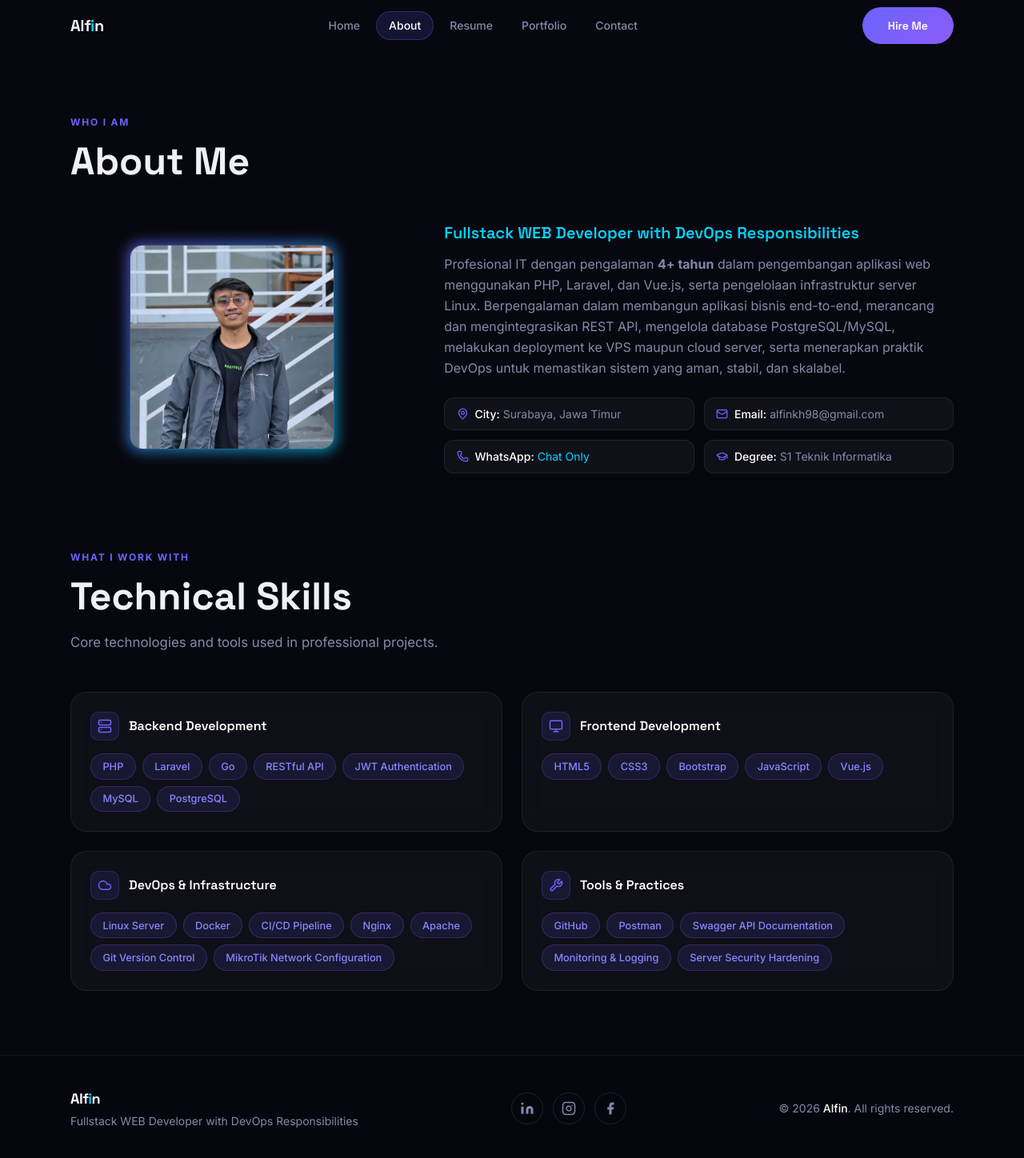
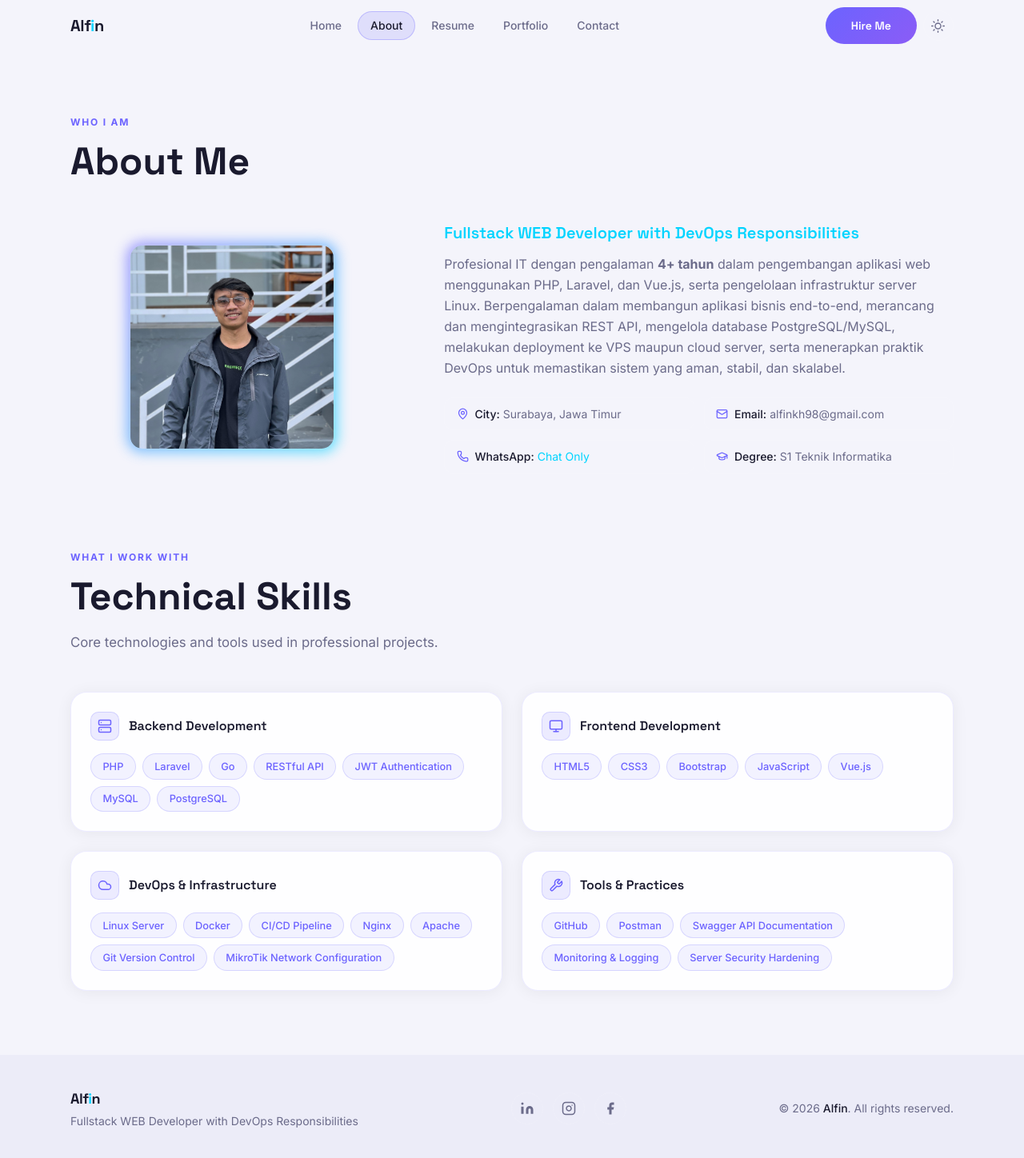
Before and after one commit to alfin-dev/alfin-dev.github.io, a Vue app: page /about in a window 1280 px wide. Shown: the top 1448 px of the page at 80% size. Built offline with nearby package versions, Linux system fonts and the light colour scheme; the HTML template or start-up script is replaced by a standard one.

Commit message:
feat: implements switch theme dark-light mode

```diff
--- a/src/components/AppFooter.vue
+++ b/src/components/AppFooter.vue
@@ -4,7 +4,7 @@
       <div class="flex flex-col md:flex-row items-center justify-between gap-6">
         <!-- Logo + tagline -->
         <div class="text-center md:text-left">
-          <RouterLink to="/" class="font-display font-bold text-lg text-white tracking-tight">
+          <RouterLink to="/" class="font-display font-bold text-lg tracking-tight" style="color: var(--color-text)">
             Alf<span class="text-[var(--color-cyan)]">i</span>n
           </RouterLink>
           <p class="text-[var(--color-muted)] text-sm mt-1">Fullstack WEB Developer with DevOps Responsibilities</p>
@@ -20,7 +20,7 @@
 
         <!-- Copyright -->
         <p class="text-[var(--color-muted)] text-sm text-center md:text-right">
-          © {{ currentYear }} <span class="text-white font-medium">Alfin</span>. All rights reserved.
+          © {{ currentYear }} <span style="color: var(--color-text)" class="font-medium">Alfin</span>. All rights reserved.
         </p>
       </div>
     </div>
@@ -55,6 +55,11 @@ const socials = [
   backdrop-filter: blur(10px);
 }
 
+:global(html.light) .footer-bg {
+  background: rgba(235, 235, 248, 0.9);
+  backdrop-filter: blur(10px);
+}
+
 .social-btn {
   width: 40px;
   height: 40px;
@@ -68,6 +73,10 @@ const socials = [
   transition: all 0.25s ease;
 }
 
+:global(html.light) .social-btn {
+  border-color: rgba(0, 0, 0, 0.1);
+}
+
 .social-btn:hover {
   border-color: var(--color-accent);
   color: var(--color-accent-light);
--- a/src/components/AppNavbar.vue
+++ b/src/components/AppNavbar.vue
@@ -16,20 +16,37 @@
         </RouterLink>
       </nav>
 
-      <!-- CTA + Hamburger -->
-      <div class="flex items-center gap-3">
+      <!-- CTA + Theme Toggle + Hamburger -->
+      <div class="flex items-center gap-2">
         <RouterLink to="/contact" class="hidden md:inline-flex btn-accent text-sm py-2 px-5">
           <span>Hire Me</span>
         </RouterLink>
 
+        <!-- Theme toggle -->
+        <button
+          @click="toggleTheme"
+          class="theme-toggle-btn"
+          :aria-label="isDark ? 'Switch to light mode' : 'Switch to dark mode'"
+          :title="isDark ? 'Light mode' : 'Dark mode'"
+        >
+          <Transition name="icon-swap" mode="out-in">
+            <span v-if="isDark" key="moon">
+              <svg xmlns="http://www.w3.org/2000/svg" width="17" height="17" viewBox="0 0 24 24" fill="none" stroke="currentColor" stroke-width="2" stroke-linecap="round" stroke-linejoin="round"><path d="M21 12.79A9 9 0 1 1 11.21 3 7 7 0 0 0 21 12.79z"/></svg>
+            </span>
+            <span v-else key="sun">
+              <svg xmlns="http://www.w3.org/2000/svg" width="17" height="17" viewBox="0 0 24 24" fill="none" stroke="currentColor" stroke-width="2" stroke-linecap="round" stroke-linejoin="round"><circle cx="12" cy="12" r="5"/><line x1="12" y1="1" x2="12" y2="3"/><line x1="12" y1="21" x2="12" y2="23"/><line x1="4.22" y1="4.22" x2="5.64" y2="5.64"/><line x1="18.36" y1="18.36" x2="19.78" y2="19.78"/><line x1="1" y1="12" x2="3" y2="12"/><line x1="21" y1="12" x2="23" y2="12"/><line x1="4.22" y1="19.78" x2="5.64" y2="18.36"/><line x1="18.36" y1="5.64" x2="19.78" y2="4.22"/></svg>
+            </span>
+          </Transition>
+        </button>
+
         <button
           class="md:hidden w-10 h-10 flex flex-col items-center justify-center gap-1.5 rounded-full border border-white/10 hover:border-white/25 transition-all"
           @click="toggleMenu" aria-label="Toggle menu">
-          <span class="block h-0.5 bg-white transition-all duration-300 origin-center"
+          <span class="block h-0.5 bg-current transition-all duration-300 origin-center"
             :class="menuOpen ? 'w-5 rotate-45 translate-y-2' : 'w-5'"></span>
-          <span class="block h-0.5 bg-white transition-all duration-300"
+          <span class="block h-0.5 bg-current transition-all duration-300"
             :class="menuOpen ? 'w-0 opacity-0' : 'w-4'"></span>
-          <span class="block h-0.5 bg-white transition-all duration-300 origin-center"
+          <span class="block h-0.5 bg-current transition-all duration-300 origin-center"
             :class="menuOpen ? 'w-5 -rotate-45 -translate-y-2' : 'w-5'"></span>
         </button>
       </div>
@@ -57,10 +74,12 @@
 <script setup>
 import { ref, onMounted, onUnmounted } from 'vue'
 import { useRoute } from 'vue-router'
+import { useTheme } from '@/composables/useTheme'
 
 const route = useRoute()
 const scrolled = ref(false)
 const menuOpen = ref(false)
+const { isDark, toggleTheme } = useTheme()
 
 const navLinks = [
   { path: '/', label: 'Home' },
@@ -105,7 +124,7 @@ onUnmounted(() => window.removeEventListener('scroll', handleScroll))
 }
 
 .nav-link-active {
-  color: white;
+  color: var(--color-text);
   background: rgba(108, 99, 255, 0.15);
   box-shadow: inset 0 0 0 1px rgba(108, 99, 255, 0.3);
 }
@@ -119,11 +138,66 @@ onUnmounted(() => window.removeEventListener('scroll', handleScroll))
   background: rgba(255, 255, 255, 0.06);
 }
 
+:global(html.light) .nav-link-idle:hover {
+  background: rgba(0, 0, 0, 0.05);
+}
+
 .mobile-menu-panel {
   background: rgba(7, 7, 15, 0.95);
   backdrop-filter: blur(20px);
   -webkit-backdrop-filter: blur(20px);
   border-bottom: 1px solid rgba(255, 255, 255, 0.06);
+}
+
+:global(html.light) .mobile-menu-panel {
+  background: rgba(244, 244, 251, 0.97);
+  border-bottom-color: rgba(0, 0, 0, 0.08);
+}
+
+/* Theme toggle button */
+.theme-toggle-btn {
+  width: 38px;
+  height: 38px;
+  border-radius: 50%;
+  border: 1px solid rgba(255, 255, 255, 0.12);
+  background: rgba(255, 255, 255, 0.05);
+  color: var(--color-muted);
+  display: flex;
+  align-items: center;
+  justify-content: center;
+  cursor: pointer;
+  transition: all 0.25s ease;
+  flex-shrink: 0;
+}
+
+.theme-toggle-btn:hover {
+  border-color: var(--color-accent);
+  color: var(--color-accent-light);
+  background: rgba(108, 99, 255, 0.1);
+  box-shadow: 0 0 16px rgba(108, 99, 255, 0.2);
+  transform: rotate(15deg);
+}
+
+:global(html.light) .theme-toggle-btn {
+  border-color: rgba(0, 0, 0, 0.12);
+  background: rgba(0, 0, 0, 0.04);
+  color: var(--color-muted);
+}
+
+/* Icon swap transition */
+.icon-swap-enter-active,
+.icon-swap-leave-active {
+  transition: opacity 0.15s ease, transform 0.15s ease;
+}
+
+.icon-swap-enter-from {
+  opacity: 0;
+  transform: rotate(-30deg) scale(0.7);
+}
+
+.icon-swap-leave-to {
+  opacity: 0;
+  transform: rotate(30deg) scale(0.7);
 }
 
 .mobile-menu-enter-active,
--- /dev/null
+++ b/src/composables/useTheme.js
@@ -0,0 +1,29 @@
+import { ref, watchEffect } from 'vue'
+
+const isDark = ref(true)
+
+// Init from localStorage or system preference
+const saved = localStorage.getItem('theme')
+if (saved) {
+  isDark.value = saved === 'dark'
+} else {
+  isDark.value = window.matchMedia('(prefers-color-scheme: dark)').matches
+}
+
+// Apply class to <html>
+watchEffect(() => {
+  const html = document.documentElement
+  if (isDark.value) {
+    html.classList.remove('light')
+    html.classList.add('dark')
+  } else {
+    html.classList.remove('dark')
+    html.classList.add('light')
+  }
+  localStorage.setItem('theme', isDark.value ? 'dark' : 'light')
+})
+
+export function useTheme() {
+  const toggleTheme = () => { isDark.value = !isDark.value }
+  return { isDark, toggleTheme }
+}
--- a/src/style.css
+++ b/src/style.css
@@ -43,6 +43,63 @@ body {
   -webkit-font-smoothing: antialiased;
   -moz-osx-font-smoothing: grayscale;
   overflow-x: hidden;
+  transition: background-color 0.35s ease, color 0.35s ease;
+}
+
+/* ─── Light Mode Overrides ──────────────────────────────── */
+html.light {
+  --color-bg-primary:   #f4f4fb;
+  --color-bg-secondary: #ebebf8;
+  --color-bg-card:      #ffffff;
+  --color-text:         #1a1a2e;
+  --color-muted:        #6b6b8a;
+  --color-border:       rgba(0, 0, 0, 0.08);
+  --shadow-card:        0 8px 40px rgba(0, 0, 0, 0.08);
+  --shadow-accent:      0 0 40px rgba(108, 99, 255, 0.15);
+}
+
+/* Navbar: override scoped specificity via !important */
+html.light .navbar-scrolled {
+  background: rgba(244, 244, 251, 0.95) !important;
+  border-bottom-color: rgba(108, 99, 255, 0.1) !important;
+  box-shadow: 0 4px 20px rgba(0, 0, 0, 0.08) !important;
+}
+
+/* Footer */
+html.light .footer-bg {
+  background: rgba(235, 235, 248, 0.95) !important;
+  backdrop-filter: blur(10px);
+}
+
+/* Tag badges (portfolio) — cyan text invisible on white */
+html.light .tag-badge {
+  background: rgba(108, 99, 255, 0.1) !important;
+  color: var(--color-accent) !important;
+  border-color: rgba(108, 99, 255, 0.25) !important;
+}
+
+/* Skill badges */
+html.light .skill-badge {
+  background: rgba(108, 99, 255, 0.08) !important;
+  color: var(--color-accent) !important;
+  border-color: rgba(108, 99, 255, 0.2) !important;
+}
+
+html.light .skill-badge:hover {
+  background: rgba(108, 99, 255, 0.15) !important;
+}
+
+/* Filter buttons (portfolio) */
+html.light .filter-btn-idle {
+  background: rgba(0, 0, 0, 0.04) !important;
+  border-color: rgba(0, 0, 0, 0.12) !important;
+  color: var(--color-muted) !important;
+}
+
+html.light .filter-btn-idle:hover {
+  background: rgba(108, 99, 255, 0.08) !important;
+  border-color: rgba(108, 99, 255, 0.25) !important;
+  color: var(--color-accent) !important;
 }
 
 ::selection {
@@ -53,6 +110,7 @@ body {
 ::-webkit-scrollbar { width: 5px; }
 ::-webkit-scrollbar-track { background: var(--color-bg-primary); }
 ::-webkit-scrollbar-thumb { background: var(--color-accent); border-radius: 99px; }
+
 
 /* ─── Utility Classes ───────────────────────────────────── */
 
@@ -74,11 +132,21 @@ body {
   transition: all 0.35s cubic-bezier(0.25, 0.8, 0.25, 1);
 }
 
+html.light .glass-card {
+  background: rgba(255, 255, 255, 0.85);
+  border-color: rgba(108, 99, 255, 0.12);
+  box-shadow: 0 2px 20px rgba(0, 0, 0, 0.06);
+}
+
 .glass-card:hover {
   background: rgba(255, 255, 255, 0.06);
   border-color: rgba(108, 99, 255, 0.3);
   box-shadow: var(--shadow-accent), var(--shadow-card);
   transform: translateY(-4px);
+}
+
+html.light .glass-card:hover {
+  background: rgba(255, 255, 255, 0.98);
 }
 
 /* Accent glow button */
@@ -273,6 +341,11 @@ body {
   transition: all 0.3s ease;
 }
 
+html.light .contact-card {
+  background: rgba(255, 255, 255, 0.9);
+  box-shadow: 0 2px 16px rgba(0, 0, 0, 0.06);
+}
+
 .contact-card:hover {
   border-color: rgba(108, 99, 255, 0.4);
   background: rgba(108, 99, 255, 0.07);
--- a/src/views/AboutView.vue
+++ b/src/views/AboutView.vue
@@ -34,7 +34,7 @@
             <div v-for="info in infos" :key="info.label" class="info-chip">
               <component :is="info.icon" :size="15" class="text-[var(--color-accent)] flex-shrink-0" />
               <span class="text-[var(--color-muted)] text-sm">
-                <strong class="text-white font-medium">{{ info.label }}:</strong>
+                <strong class="text-[var(--color-text)] font-medium">{{ info.label }}:</strong>
                 <template v-if="info.href">
                   <a :href="info.href" target="_blank" class="text-[var(--color-cyan)] hover:underline ml-1">{{
                     info.value }}</a>
@@ -61,7 +61,7 @@
             <div class="icon-box">
               <component :is="getIcon(group.icon)" :size="18" class="text-[var(--color-accent)]" />
             </div>
-            <h4 class="font-display font-semibold text-white">{{ group.category }}</h4>
+            <h4 class="font-display font-semibold text-[var(--color-text)]">{{ group.category }}</h4>
           </div>
           <div class="flex flex-wrap gap-2">
             <span v-for="item in group.items" :key="item" class="skill-badge">{{ item }}</span>
--- a/src/views/HomeView.vue
+++ b/src/views/HomeView.vue
@@ -24,7 +24,7 @@
       <!-- Typing line -->
       <p class="text-[var(--color-muted)] text-lg md:text-xl mb-10 min-h-[2rem]">
         I'm a
-        <span class="text-white font-semibold">{{ displayText }}</span>
+        <span class="text-[var(--color-text)] font-semibold">{{ displayText }}</span>
         <span class="typing-cursor" :class="{ 'opacity-0': !showCursor }">|</span>
       </p>
 
--- a/src/views/PortfolioView.vue
+++ b/src/views/PortfolioView.vue
@@ -28,7 +28,7 @@
         </div>
 
         <!-- Content -->
-        <h3 class="font-display font-semibold text-white text-sm leading-snug mb-2 flex-1">
+        <h3 class="font-display font-semibold text-[var(--color-text)] text-sm leading-snug mb-2 flex-1">
           {{ item.title }}
         </h3>
         <p class="text-[var(--color-muted)] text-xs leading-relaxed mb-4">
```
Also changed, not shown: src/views/ContactView.vue (+4 -4 lines), src/views/ResumeView.vue (+7 -7 lines).
